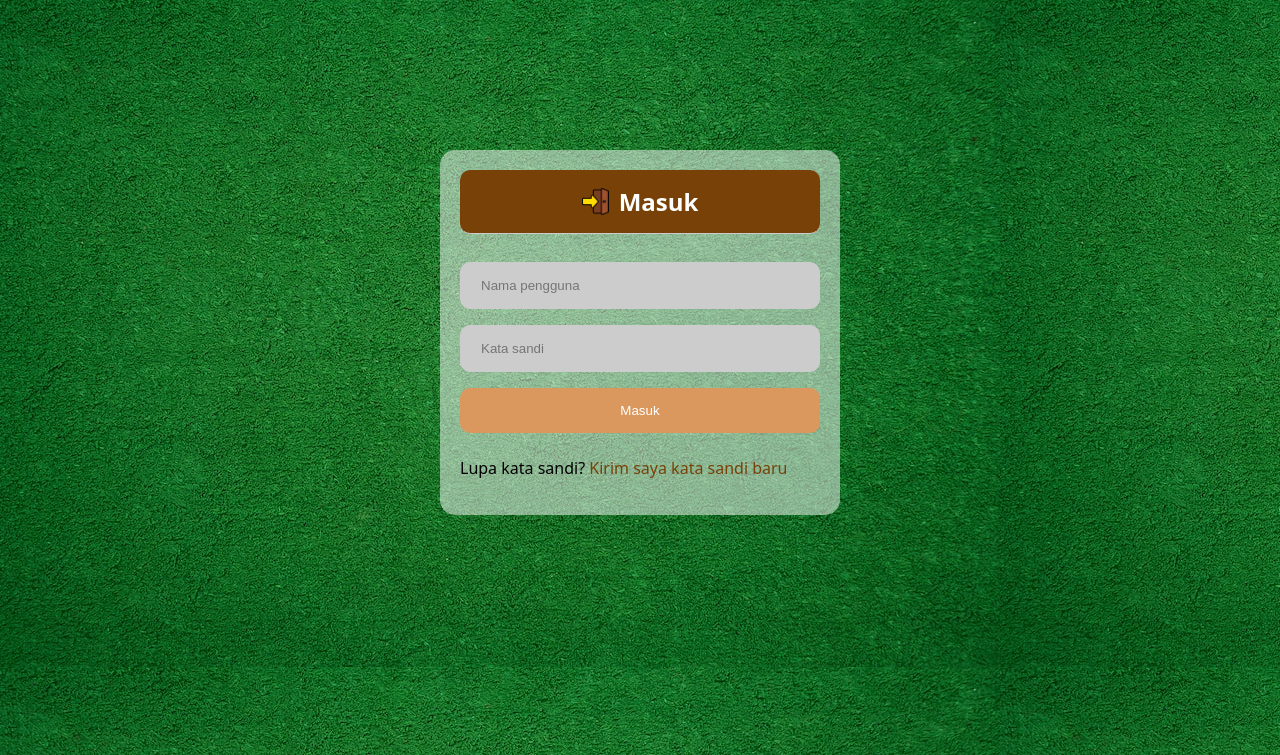
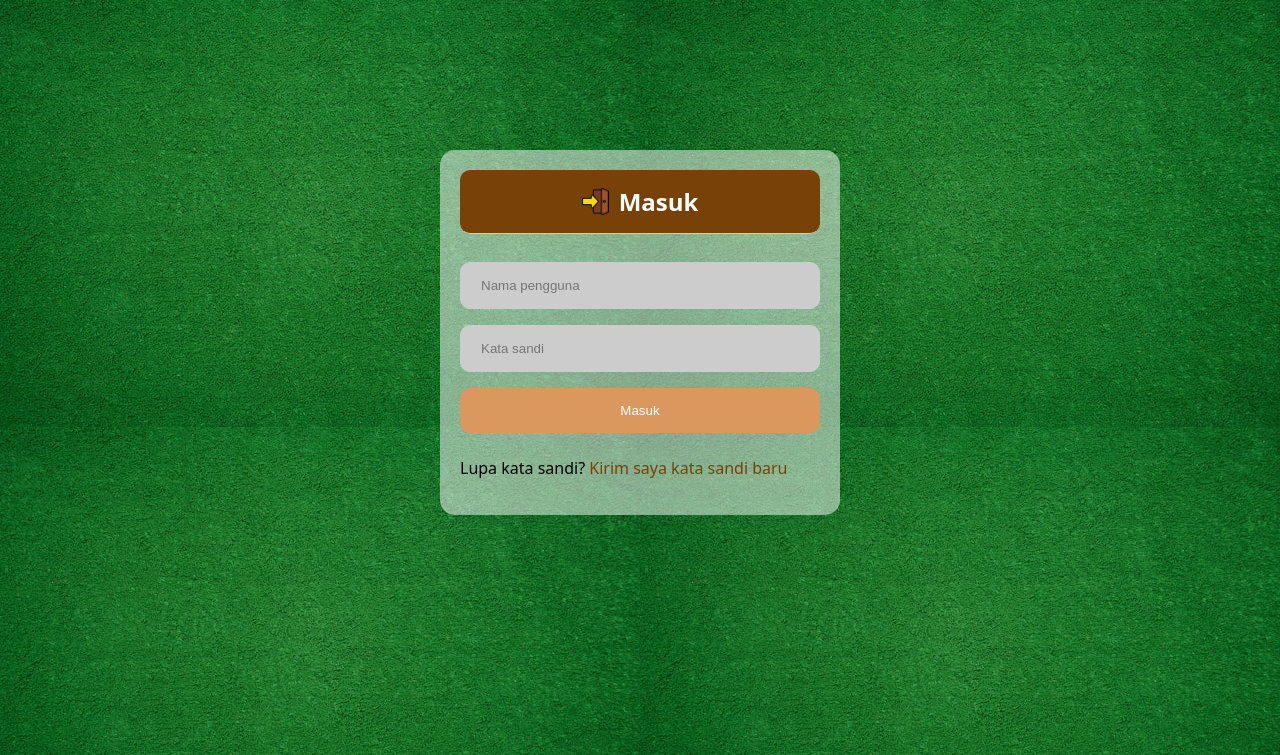
Before and after one commit to gabrield-droid/smart-greenhouse-web-app, a PHP site: page /login.php in a window 1280 px wide. Shown: the top 755 px of the page. Run offline with PHP 8.4, Linux system fonts and the light colour scheme.

Commit message:
change the background to the smaller image from a licensed source

```diff
--- a/ceklogin.php
+++ b/ceklogin.php
@@ -24,7 +24,7 @@
                     body {
                         font-family: system-ui, -apple-system, BlinkMacSystemFont, 'Segoe UI', Roboto, Oxygen, Ubuntu, Cantarell, 'Open Sans', 'Helvetica Neue', sans-serif;
                         margin: 0;
-                        background-image: url('file/greenwallpaper.jpeg');
+                        background-image: url('file/greentexture.jpg');
                     }
                 </style>
                 <meta http-equiv='refresh' content='2; url=login.php'>
--- a/css/style.css
+++ b/css/style.css
@@ -23,7 +23,7 @@ body {
     font-family: system-ui, -apple-system, BlinkMacSystemFont, 'Segoe UI', Roboto, Oxygen, Ubuntu, Cantarell, 'Open Sans', 'Helvetica Neue', sans-serif;
     margin: 0;
     /* background-color: #146923; */
-    background-image: url('../file/greenwallpaper.jpeg');
+    background-image: url('../file/greentexture.jpg');
 }
 
 /* Membuat container jadi layout flexbox dan kotak login di tengah */
--- a/index.php
+++ b/index.php
@@ -13,7 +13,7 @@
         body {
             font-family: system-ui, -apple-system, BlinkMacSystemFont, 'Segoe UI', Roboto, Oxygen, Ubuntu, Cantarell, 'Open Sans', 'Helvetica Neue', sans-serif;
             margin: 0;
-            background-image: url('../file/greenwallpaper.jpeg');
+            background-image: url('../file/greentexture.jpg');
         }
     </style>
     <meta http-equiv='refresh' content='2; url=login.php'>
--- a/logout.php
+++ b/logout.php
@@ -10,7 +10,7 @@
         body {
             font-family: system-ui, -apple-system, BlinkMacSystemFont, 'Segoe UI', Roboto, Oxygen, Ubuntu, Cantarell, 'Open Sans', 'Helvetica Neue', sans-serif;
             margin: 0;
-            background-image: url('file/greenwallpaper.jpeg');
+            background-image: url('file/greentexture.jpg');
         }
     </style>
     <meta http-equiv='refresh' content='2; url=login.php'>
```
Also changed, not shown: file/greentexture.jpg (added), file/greenwallpaper.jpeg (deleted).
